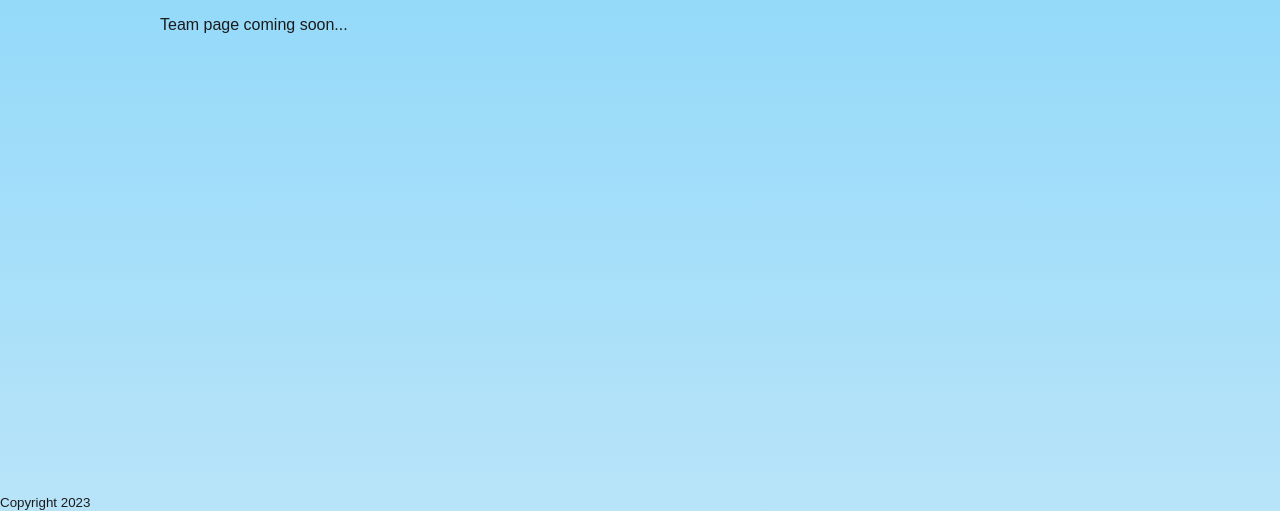
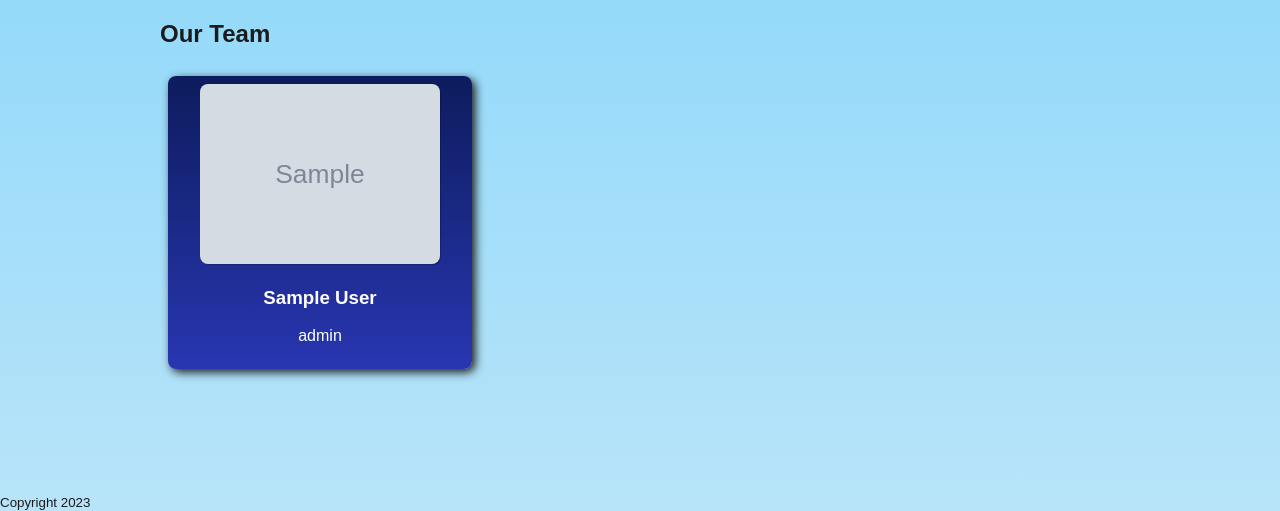
Before and after one commit to ImpendingKataclysm/company_website_demo, a Django app: page /team/ in a window 1280 px wide. Shown: the part 289-800 px from the top of the page. Run offline with Django 4.2, Linux system fonts and the light colour scheme; tables that the repository leaves empty hold one stand-in row (values such as "Sample post"); grey boxes marked "Sample" are stand-in pictures.

Commit message:
Display employees from the database on the Team page

```diff
--- a/company_website_demo/urls.py
+++ b/company_website_demo/urls.py
@@ -16,8 +16,14 @@ Including another URLconf
 """
 from django.contrib import admin
 from django.urls import path, include
+from django.conf import settings
+from django.conf.urls.static import static
 
 urlpatterns = [
     path('admin/', admin.site.urls),
     path('', include('main_site.urls', namespace='main')),
 ]
+
+if settings.DEBUG:
+    urlpatterns += static(settings.STATIC_URL, document_root=settings.STATIC_ROOT)
+    urlpatterns += static(settings.MEDIA_URL, document_root=settings.MEDIA_ROOT)
--- a/main_site/static/main/css/style.css
+++ b/main_site/static/main/css/style.css
@@ -38,9 +38,28 @@ body:before {
     text-align: center;
 }
 
+.grid-col-3 {
+    display: grid;
+    grid-template-columns: 1fr 1fr 1fr;
+    text-align: center;
+}
+
 .grid-item {
     padding: 0.5rem;
     margin: 0.5rem;
+}
+
+.card {
+    background-image: linear-gradient(to bottom, #0d1c5d, #2836b1);
+    color: #fff;
+    border-radius: 0.5rem;
+    box-shadow: 0.2rem 0.2rem 0.6rem #1b1b1b;
+}
+
+.card img {
+    border-radius: 0.5rem;
+    box-shadow: 0.1rem 0.1rem 0.1rem -0.1rem #000;
+    width: 15rem;
 }
 
 footer {
--- a/main_site/views.py
+++ b/main_site/views.py
@@ -1,16 +1,24 @@
 from django.shortcuts import render
 from django.views import generic
+from . import models
 
 
 class HomePage(generic.TemplateView):
+    """
+    Display the home page
+    """
     template_name = 'main/index.html'
 
 
 class AboutPage(generic.TemplateView):
+    """
+    Display the about page
+    """
     template_name = 'main/about.html'
 
 
-class TeamPage(generic.TemplateView):
+class TeamPage(generic.ListView):
+    queryset = models.Employee.objects.order_by('last_name')
     template_name = 'main/team.html'
 
 
--- a/templates/main/team.html
+++ b/templates/main/team.html
@@ -4,5 +4,21 @@
 {% block title %}Team{% endblock %}
 
 {% block content %}
-    <p>Team page coming soon...</p>
+    <h2>Our Team</h2>
+    <div class="grid-col-3">
+        {% for employee in object_list %}
+            <div class="grid-item card">
+                <div>
+                    <img
+                        src="{{ employee.image.url }}"
+                        alt="{{ employee.first_name }} {{ employee.last_name }}"
+                    >
+                </div>
+                <div>
+                    <h3>{{ employee.first_name }} {{ employee.last_name }}</h3>
+                    <p>{{ employee.role }}</p>
+                </div>
+            </div>
+        {% endfor %}
+    </div>
 {% endblock %}
```
